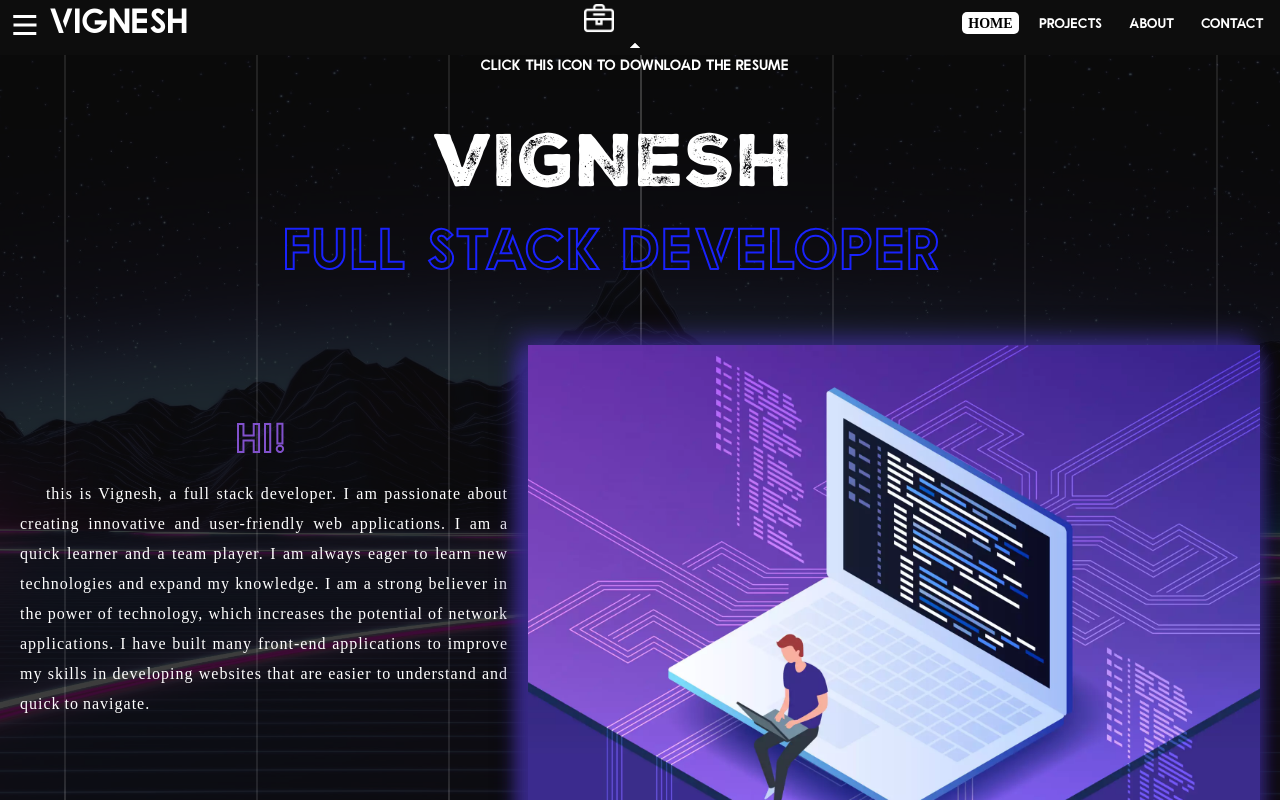
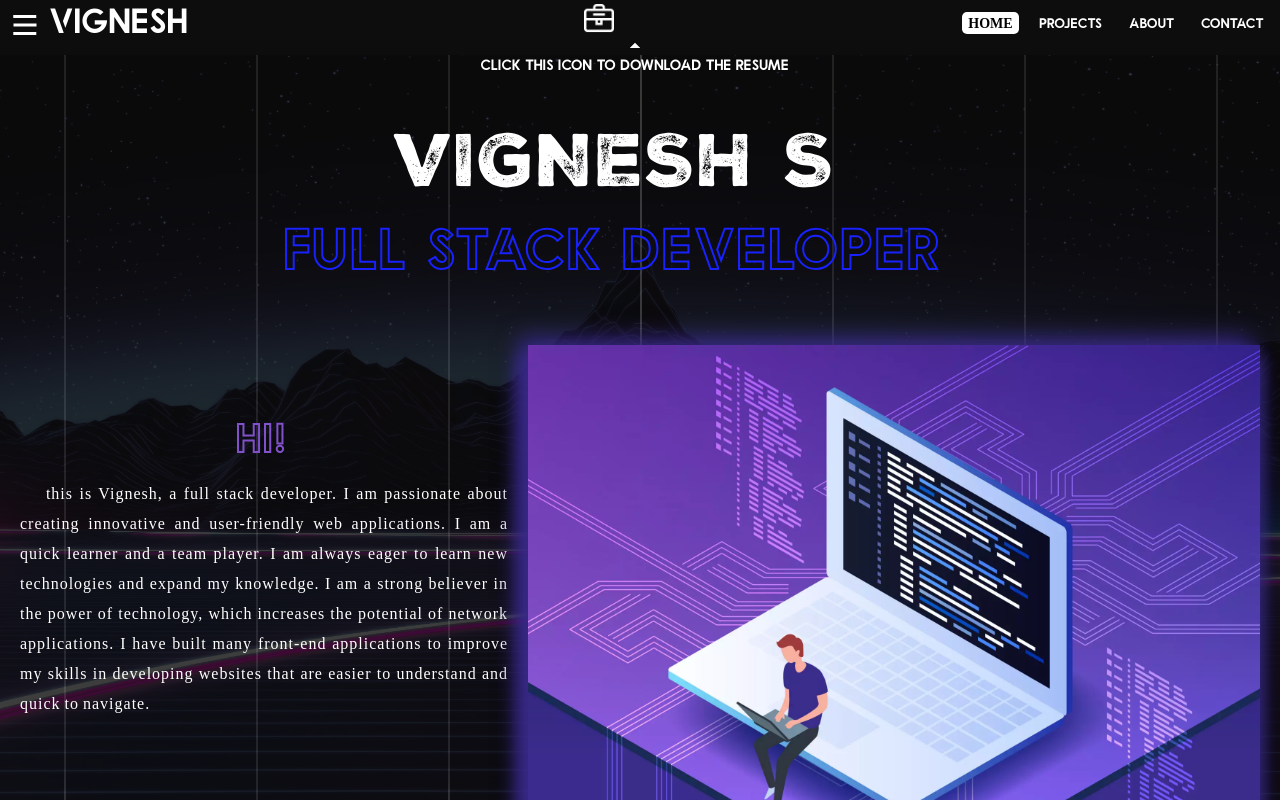
Before and after one commit to Vignesh-411/MY-PORTFOLIO, a React (Create React App) app: page / in a window 1280 px wide. Shown: the top 800 px of the page. Built offline with nearby package versions, Linux system fonts and the light colour scheme; no server answers; a web font is replaced by a local one.

Commit message:
third commit

```diff
--- a/src/components/Hero.js
+++ b/src/components/Hero.js
@@ -50,7 +50,7 @@ const Hero = () => {
         </div>
 
         <div className="content">
-          <h1>VIGNESH</h1>
+          <h1>VIGNESH S</h1>
           <h2>FULL STACK DEVELOPER</h2>
         </div>
 
```
